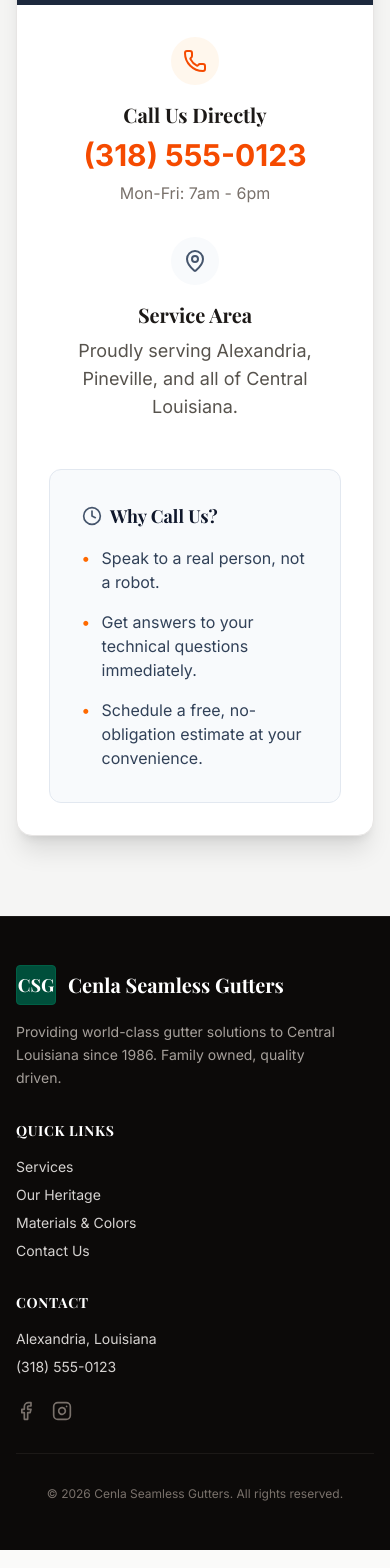
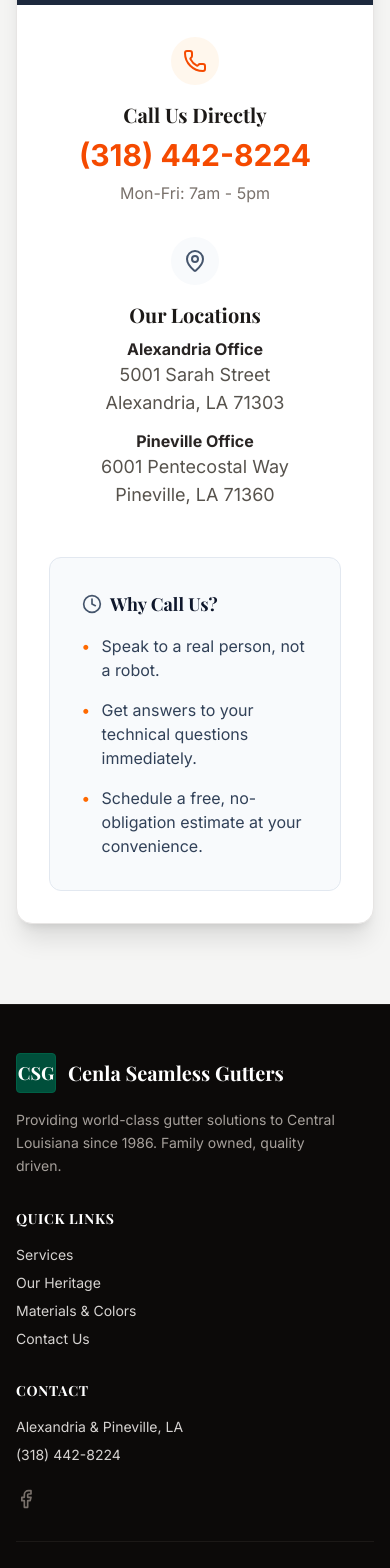
Before and after one commit to Founditmarketing/cenlaseamless, a React (Vite) app: page / in a window 390 px wide. Shown: the part 10380-11948 px from the top of the page. Built offline with nearby package versions, Linux system fonts and the light colour scheme; a web font is replaced by a local one.

Commit message:
Phase 3: Update accurate contact info

```diff
--- a/src/components/Contact.tsx
+++ b/src/components/Contact.tsx
@@ -21,20 +21,29 @@ export default function Contact() {
                     <Phone className="w-6 h-6" />
                   </div>
                   <h3 className="text-xl font-bold text-stone-900 mb-2">Call Us Directly</h3>
-                  <a href="tel:318-555-0123" className="text-3xl md:text-4xl font-bold text-orange-600 hover:text-orange-700 transition-colors">
-                    (318) 555-0123
+                  <a href="tel:318-442-8224" className="text-3xl md:text-4xl font-bold text-orange-600 hover:text-orange-700 transition-colors">
+                    (318) 442-8224
                   </a>
-                  <p className="text-stone-500 mt-2">Mon-Fri: 7am - 6pm</p>
+                  <p className="text-stone-500 mt-2">Mon-Fri: 7am - 5pm</p>
                 </div>
 
                 <div className="flex flex-col items-center md:items-start">
                   <div className="w-12 h-12 bg-slate-50 rounded-full flex items-center justify-center mb-4 text-slate-600">
                     <MapPin className="w-6 h-6" />
                   </div>
-                  <h3 className="text-xl font-bold text-stone-900 mb-2">Service Area</h3>
-                  <p className="text-stone-600 text-lg">
-                    Proudly serving Alexandria, Pineville, and all of Central Louisiana.
-                  </p>
+                  <h3 className="text-xl font-bold text-stone-900 mb-2">Our Locations</h3>
+                  <div className="text-stone-600 text-lg space-y-3">
+                    <p>
+                      <strong className="block text-stone-800 text-base">Alexandria Office</strong>
+                      5001 Sarah Street<br />
+                      Alexandria, LA 71303
+                    </p>
+                    <p>
+                      <strong className="block text-stone-800 text-base">Pineville Office</strong>
+                      6001 Pentecostal Way<br />
+                      Pineville, LA 71360
+                    </p>
+                  </div>
                 </div>
               </div>
 
--- a/src/components/Footer.tsx
+++ b/src/components/Footer.tsx
@@ -34,11 +34,10 @@ export default function Footer() {
           <div>
             <h4 className="text-white font-bold mb-4 uppercase tracking-wider text-sm">Contact</h4>
             <ul className="space-y-2 text-sm">
-              <li>Alexandria, Louisiana</li>
-              <li><a href="tel:318-555-0123" className="hover:text-white transition-colors">(318) 555-0123</a></li>
+              <li>Alexandria & Pineville, LA</li>
+              <li><a href="tel:318-442-8224" className="hover:text-white transition-colors">(318) 442-8224</a></li>
               <li className="pt-4 flex gap-4">
-                <a href="#" className="text-stone-500 hover:text-white transition-colors"><Facebook className="w-5 h-5" /></a>
-                <a href="#" className="text-stone-500 hover:text-white transition-colors"><Instagram className="w-5 h-5" /></a>
+                <a href="https://www.facebook.com/CenlaSeamlessGutters/" target="_blank" rel="noopener noreferrer" className="text-stone-500 hover:text-white transition-colors"><Facebook className="w-5 h-5" /></a>
               </li>
             </ul>
           </div>
--- a/src/components/Header.tsx
+++ b/src/components/Header.tsx
@@ -13,16 +13,16 @@ export default function Header() {
           <div className="flex items-center space-x-6">
             <span className="flex items-center gap-2">
               <MapPin className="w-4 h-4 text-emerald-400" />
-              Alexandria, Louisiana
+              Alexandria & Pineville, LA
             </span>
             <span className="flex items-center gap-2">
               <Clock className="w-4 h-4 text-emerald-400" />
               Serving Central LA Since 1986
             </span>
           </div>
-          <a href="tel:318-555-0123" className="flex items-center gap-2 hover:text-white transition-colors font-medium">
+          <a href="tel:318-442-8224" className="flex items-center gap-2 hover:text-white transition-colors font-medium">
             <Phone className="w-4 h-4" />
-            Call for a Free Estimate: (318) 555-0123
+            Call for a Free Estimate: (318) 442-8224
           </a>
         </div>
       </div>
@@ -53,7 +53,7 @@ export default function Header() {
               </a>
             ))}
             <a
-              href="tel:318-555-0123"
+              href="tel:318-442-8224"
               className="bg-orange-600 text-white px-6 py-2.5 rounded-md font-medium hover:bg-orange-700 transition-colors shadow-sm flex items-center gap-2"
             >
               <Phone className="w-4 h-4" />
@@ -92,10 +92,10 @@ export default function Header() {
                 </a>
               ))}
               <a
-                href="tel:318-555-0123"
+                href="tel:318-442-8224"
                 className="block w-full text-center mt-4 bg-orange-600 text-white px-6 py-3 rounded-md font-medium hover:bg-orange-700 transition-colors"
               >
-                Call (318) 555-0123
+                Call (318) 442-8224
               </a>
             </div>
           </motion.div>
```
